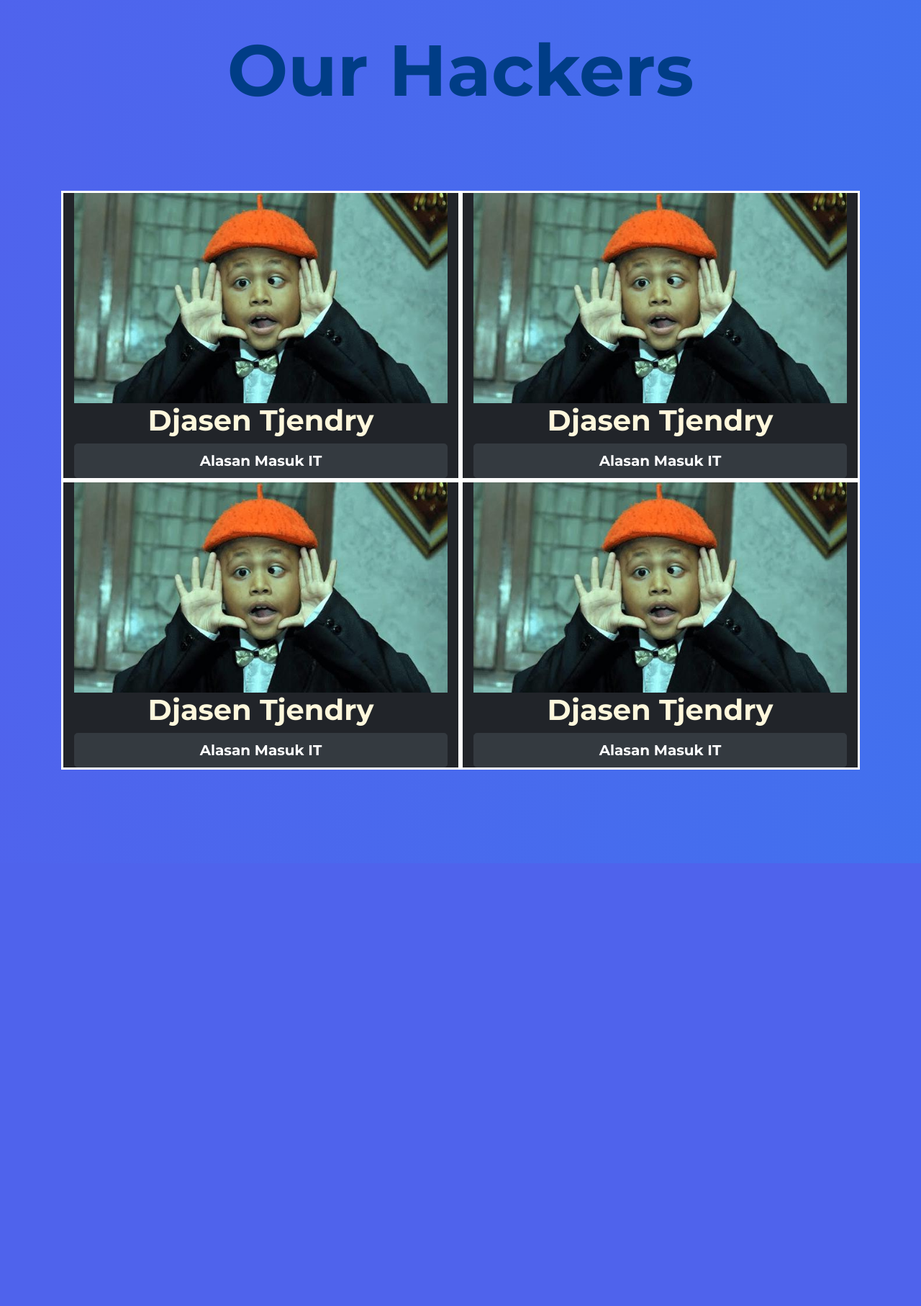
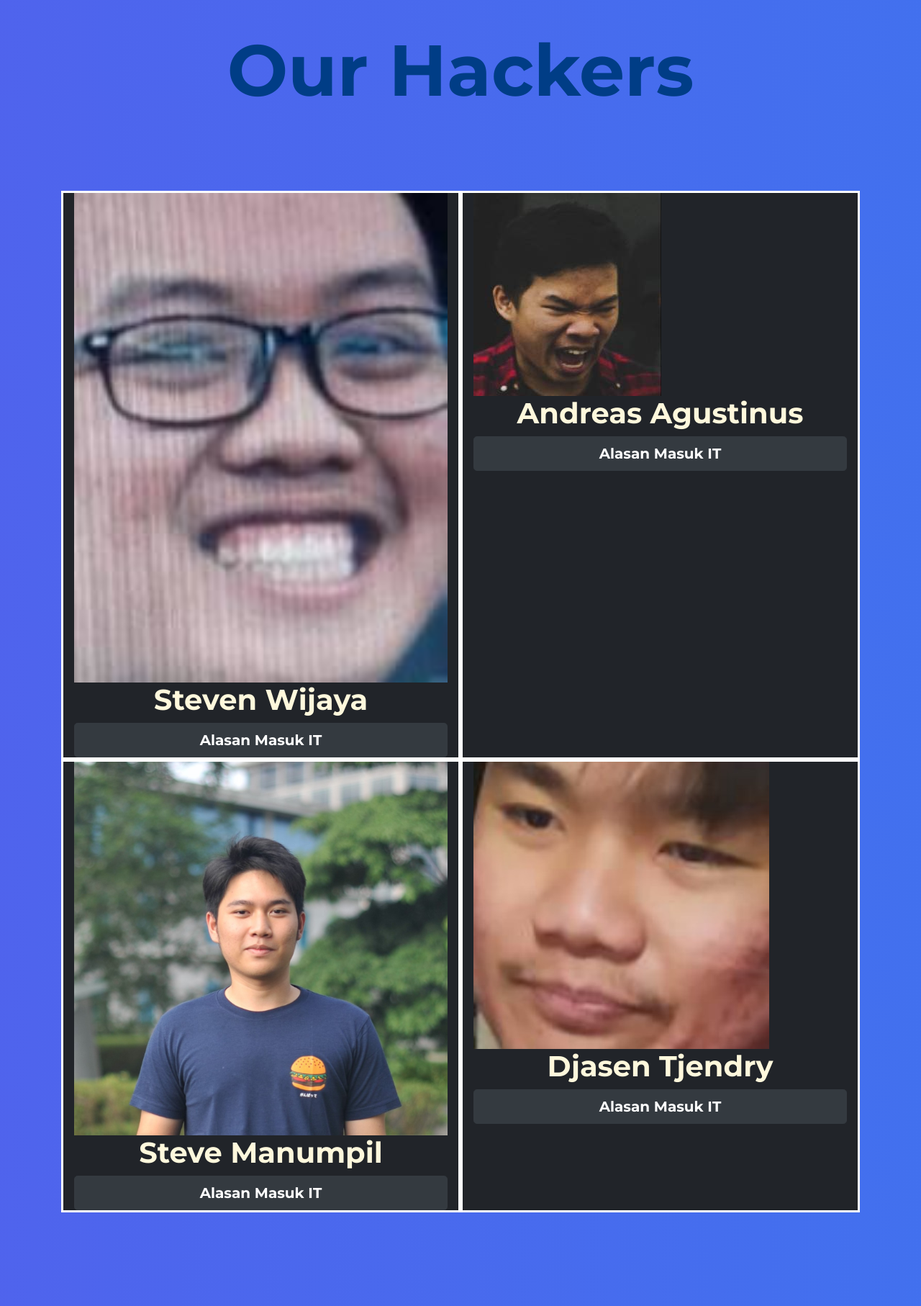
Before and after one commit to SteveManumpil-21768/project_ceh, a PHP site: page /About.php in a window 1280 px wide. Shown: the part 59-1873 px from the top of the page at 72% size. Before the commit the page ends 1258 px from the top, so only its background shows below. Run offline with PHP 8.4, Linux system fonts and the light colour scheme; data comes from the database, SQL or seed files in the repository; some libraries are stand-ins or nearby versions; some web fonts are replaced.

Commit message:
ubah about, udah ada foto-fotonya tapi di resize dulu

```diff
--- a/About.php
+++ b/About.php
@@ -30,7 +30,7 @@
             <div class="row portfolio-item">
                 <div class=" col-md-6"style="background-color:#212429;border-style: solid; border-color: white;">
                     <img class="img-fluid" src="img/steven.jpg" alt="foto" style="width:600px;">
-                    <h1 style="text-align:center;">Djasen Tjendry</h1>
+                    <h1 style="text-align:center;">Steven Wijaya</h1>
                     <button  type="button" class=" btn btn-lg btn-dark collapsed" data-toggle="collapse" data-target="#djasen" style="width:100%;">Alasan Masuk IT</button>
                     <div id="djasen" class="collapse">
                         <p>jadi awalnya pas SMA saya punya laptop terus rada ngelag gitu udah dibawa ke beberapa
@@ -41,8 +41,8 @@
                     </div>
                 </div>
                 <div class=" col-md-6"style="background-color:#212429;border-style: solid; border-color: white;">
-                    <img class="img-fluid" src="img/steven.jpg" alt="foto" style="">
-                    <h1 style="text-align:center;">Djasen Tjendry</h1>
+                    <img class="img-fluid" src="img/andre.jpg" alt="foto" style="">
+                    <h1 style="text-align:center;">Andreas Agustinus</h1>
                     <button  type="button" class=" btn btn-lg btn-dark collapsed" data-toggle="collapse" data-target="#steven" style="width:100%;">Alasan Masuk IT</button>
                     <div id="steven" class="collapse">
                         <p>jadi awalnya pas SMA saya punya laptop terus rada ngelag gitu udah dibawa ke beberapa
@@ -53,19 +53,15 @@
                     </div>
                 </div>
                 <div class=" col-md-6"style="background-color:#212429;border-style: solid; border-color: white;">
-                    <img class="img-fluid" src="img/steven.jpg" alt="foto" style="">
-                    <h1 style="text-align:center;">Djasen Tjendry</h1>
+                    <img class="img-fluid" src="img/steve.jpg" alt="foto" style="">
+                    <h1 style="text-align:center;">Steve Manumpil</h1>
                     <button  type="button" class=" btn btn-lg btn-dark collapsed" data-toggle="collapse" data-target="#steve" style="width:100%;">Alasan Masuk IT</button>
                     <div id="steve" class="collapse">
-                        <p>jadi awalnya pas SMA saya punya laptop terus rada ngelag gitu udah dibawa ke beberapa
-                            toko tapi mereka ga ngerti kenapa bisa ngelek, jadi saya berniat masuk informatika untuk mencari
-                            tahu kenapa laptop saya bisa ngelag, saat udh masuk informatika ternyata yang di pelajari itu beda dari
-                            yang saya harapkan ternyata belajar ngoding bikin software, dan ternyata laptop saya ngelag karena
-                            windows bajakkan :( , dan saya skrg terjebak didunia perkodingngan....HELP !!</p>
+                        <p>Awalnya masuk TI kirain Teknik Industri, eh taunya Teknik Informatika</p>
                     </div>
                 </div>
                 <div class=" col-md-6"style="background-color:#212429;border-style: solid; border-color: white;">
-                    <img class="img-fluid" src="img/steven.jpg" alt="foto" style="">
+                    <img class="img-fluid" src="img/dd.jpg" alt="foto" style="">
                     <h1 style="text-align:center;">Djasen Tjendry</h1>
                     <button  type="button" class=" btn btn-lg btn-dark collapsed" data-toggle="collapse" data-target="#andre" style="width:100%;">Alasan Masuk IT</button>
                     <div id="andre" class="collapse">
```
Also changed, not shown: img/Steve.jpg (added), img/andre.jpg (added), img/steven.jpg, img/wakwak.jpg (added).
